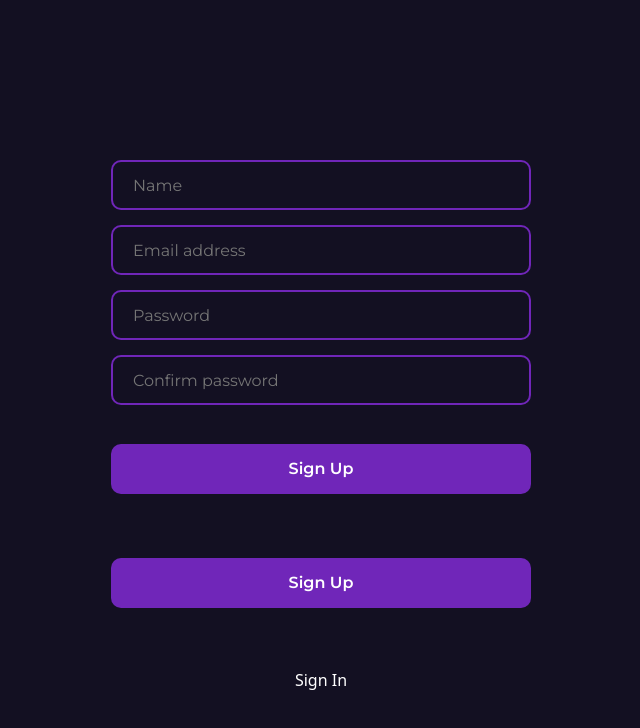
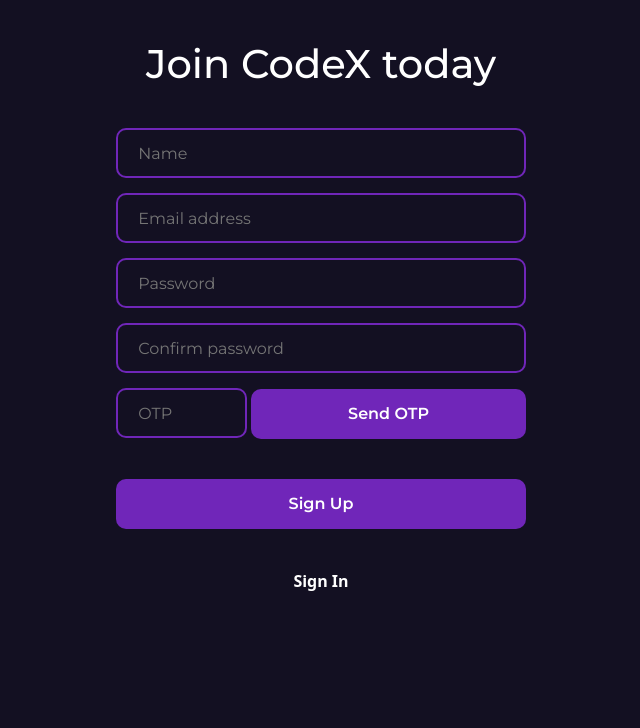
Before and after one commit to Apj280624/CodeX-Client-Codebase, a React (Create React App) app: page /sign-up in a window 1280 px wide. Shown: the top 728 px of the page, without its empty margins (319-959 px from the left). Built offline with nearby package versions, Linux system fonts and the light colour scheme; the HTML template or start-up script is replaced by a standard one.

Commit message:
Create SignIn and SignUp Page

```diff
--- a/public/index.html
+++ b/public/index.html
@@ -16,6 +16,13 @@
     <!-- google fonts -->
     <link
       href="https://fonts.googleapis.com/css2?family=Montserrat:ital,wght@0,100;0,200;0,300;0,400;0,500;0,600;0,700;0,800;0,900;1,100;1,200;1,300;1,400;1,500;1,600;1,700;1,800;1,900&family=Ubuntu&display=swap"
+      rel="stylesheet"
+    />
+
+    <link rel="preconnect" href="https://fonts.googleapis.com" />
+    <link rel="preconnect" href="https://fonts.gstatic.com" crossorigin />
+    <link
+      href="https://fonts.googleapis.com/css2?family=Alata&family=Josefin+Sans&display=swap"
       rel="stylesheet"
     />
 
--- a/src/components/CredentialButton.jsx
+++ b/src/components/CredentialButton.jsx
@@ -3,11 +3,9 @@
 
 function CredentialButton(props) {
   return (
-    <div className={credentialButton.credentialButtonDiv}>
-      <button type="button" className={credentialButton.credentialButton}>
-        {props.text}
-      </button>
-    </div>
+    <button type="button" className={credentialButton.credentialButton}>
+      {props.text}
+    </button>
   );
 }
 
--- a/src/components/CredentialInput.jsx
+++ b/src/components/CredentialInput.jsx
@@ -3,15 +3,11 @@
 
 function CredentialInput(props) {
   return (
-    <div>
-      <div className={styles.credentialInputDiv}>
-        <input
-          className={styles.credentialInput}
-          type={props.type}
-          placeholder={props.placeholder}
-        ></input>
-      </div>
-    </div>
+    <input
+      className={styles.credentialInput}
+      type={props.type}
+      placeholder={props.placeholder}
+    ></input>
   );
 }
 
--- a/src/css/credential-button.module.css
+++ b/src/css/credential-button.module.css
@@ -1,14 +1,10 @@
 .credentialButton {
   background-color: var(--light-purple);
   color: white;
-  width: 420px;
+  width: 32%;
   height: 50px;
   border-radius: 10px;
   border: 0;
   font-family: var(--desc-font);
   font-weight: var(--login-btn-fwt);
 }
-
-.credentialButtonDiv {
-  text-align: center;
-}
--- a/src/css/credential-input.module.css
+++ b/src/css/credential-input.module.css
@@ -1,6 +1,6 @@
 .credentialInput {
   background: transparent;
-  width: 420px;
+  width: 32%;
   height: 50px;
   border: 2px solid var(--light-purple);
   border-radius: 10px;
@@ -8,8 +8,3 @@
   padding: 20px;
   font-family: var(--desc-font);
 }
-
-.credentialInputDiv {
-  background-color: var(--dark-purple);
-  text-align: center;
-}
--- a/src/css/home.css
+++ b/src/css/home.css
@@ -1,8 +1,10 @@
 :root {
   --dark-purple: #131022;
   --light-purple: #7026b9;
+  --heading-font: "Montserrat";
   --desc-font: "Montserrat";
   --login-btn-fwt: 600;
+  --link-hover-color: var(--light-purple);
 }
 
 body {
--- /dev/null
+++ b/src/css/sign-in-up.module.css
@@ -0,0 +1,63 @@
+.heading {
+  color: white;
+  font-family: var(--heading-font);
+  margin-top: 40px;
+}
+
+.signInDiv {
+  margin-top: 100px;
+}
+
+.signUpDiv {
+  margin-top: 40px;
+}
+
+.inputDiv {
+  margin: 15px 0 15px 0;
+  text-align: center;
+}
+
+.otpDiv {
+  width: 32%;
+  margin: auto;
+}
+
+.otpButton {
+  background-color: var(--light-purple);
+  color: white;
+  margin-left: 1%;
+  width: 67%;
+  height: 50px;
+  border-radius: 10px;
+  border: 0;
+  font-family: var(--desc-font);
+  font-weight: var(--login-btn-fwt);
+}
+
+.buttonDiv {
+  margin: 40px 0 40px 0;
+  text-align: center;
+}
+
+/* button div has margin on all 4 sides which pushes down the text div */
+.textDiv {
+  text-align: center;
+}
+
+.fpText {
+  display: inline;
+  color: white;
+  cursor: pointer;
+  margin: 2px;
+  font-weight: var(--login-btn-fwt);
+  text-decoration: none;
+}
+
+.fpText:hover {
+  color: var(--link-hover-color);
+}
+
+.dotText {
+  color: white;
+  display: inline;
+}
--- a/src/css/sign-in.module.css
+++ /dev/null
@@ -1,33 +0,0 @@
-.form {
-  margin-top: 160px;
-}
-
-.inputDiv {
-  margin: 15px;
-}
-
-.buttonDiv {
-  margin: 40px 15px 40px 15px;
-}
-
-.temp {
-  display: inline;
-  width: fit-content;
-}
-
-.textDiv {
-  text-align: center;
-  margin-top: 60px;
-}
-
-.fpText {
-  display: inline;
-  color: white;
-  cursor: pointer;
-  margin: 2px;
-}
-
-.dotText {
-  color: white;
-  display: inline;
-}
--- a/src/routes/SignIn.jsx
+++ b/src/routes/SignIn.jsx
@@ -1,30 +1,33 @@
 import React from "react";
-import Navbar from "../components/Navbar";
 import CredentialInput from "../components/CredentialInput";
 import CredentialButton from "../components/CredentialButton";
-import signIn from "../css/sign-in.module.css";
+import signInUp from "../css/sign-in-up.module.css";
+import { Link } from "react-router-dom";
 
 function SignIn() {
   return (
     <div>
       {/* <Navbar /> */}
-      <div className="">
-        <form className={signIn.form}>
-          <div className={signIn.inputDiv}>
+      <h1 className={signInUp.heading}>Sign In to CodeX</h1>
+      <div className={signInUp.signInDiv}>
+        <div className={signInUp.inputDiv}>
           <CredentialInput type="email" placeholder="Email address" />
         </div>
-          <div className={signIn.inputDiv}>
+        <div className={signInUp.inputDiv}>
           <CredentialInput type="password" placeholder="Password" />
         </div>
-          <div className={signIn.buttonDiv}>
+        <div className={signInUp.buttonDiv}>
           <CredentialButton text="Sign In" />
         </div>
-          <div className={signIn.textDiv}>
-            <p className={signIn.fpText}>Forgot password</p>
-            <p className={signIn.dotText}> • </p>
-            <p className={signIn.fpText}>Sign Up</p>
+        <div className={signInUp.textDiv}>
+          <Link to="/sign-up" className={signInUp.fpText}>
+            Forgot password
+          </Link>
+          <p className={signInUp.dotText}> • </p>
+          <Link to="/sign-up" className={signInUp.fpText}>
+            Sign Up
+          </Link>
         </div>
-        </form>
       </div>
     </div>
   );
--- a/src/routes/SignUp.jsx
+++ b/src/routes/SignUp.jsx
@@ -1,37 +1,46 @@
 import React from "react";
-import Navbar from "../components/Navbar";
 import CredentialInput from "../components/CredentialInput";
 import CredentialButton from "../components/CredentialButton";
-import signIn from "../css/sign-in.module.css";
+import signInUp from "../css/sign-in-up.module.css";
+import { Link } from "react-router-dom";
 
 function SignIn() {
   return (
     <div>
-      {/* <Navbar /> */}
       <div className="">
-        <form className={signIn.form}>
-          <div className={signIn.inputDiv}>
+        <h1 className={signInUp.heading}>Join CodeX today</h1>
+        <div className={signInUp.signUpDiv}>
+          <div className={signInUp.inputDiv}>
             <CredentialInput type="text" placeholder="Name" />
           </div>
-          <div className={signIn.inputDiv}>
+          <div className={signInUp.inputDiv}>
             <CredentialInput type="email" placeholder="Email address" />
           </div>
-          <div className={signIn.inputDiv}>
+          <div className={signInUp.inputDiv}>
             <CredentialInput type="password" placeholder="Password" />
           </div>
-          <div className={signIn.inputDiv}>
+          <div className={signInUp.inputDiv}>
             <CredentialInput type="password" placeholder="Confirm password" />
           </div>
-          <div className={`${signIn.buttonDiv} ${signIn.temp}`}>
+
+          {/* removed the outer div of credinput and credbutton */}
+          <div className={signInUp.otpDiv}>
+            <CredentialInput type="text" placeholder="OTP" />
+            <button type="button" className={signInUp.otpButton}>
+              Send OTP
+            </button>
+          </div>
+
+          <div className={`${signInUp.buttonDiv} ${signInUp.temp}`}>
             <CredentialButton text="Sign Up" />
           </div>
-          <div className={signIn.buttonDiv}>
-            <CredentialButton text="Sign Up" />
+
+          <div className={signInUp.textDiv}>
+            <Link to="/sign-in" className={signInUp.fpText}>
+              Sign In
+            </Link>
           </div>
-          <div className={signIn.textDiv}>
-            <p className={signIn.fpText}>Sign In</p>
-          </div>
-        </form>
+        </div>
       </div>
     </div>
   );
```
Also changed, not shown: conventions.txt. Lines whose indentation alone changed are shown as unchanged.
